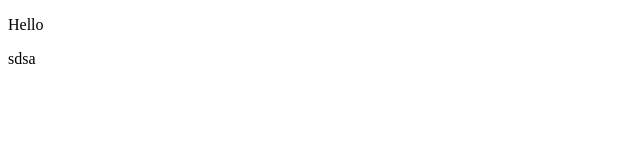
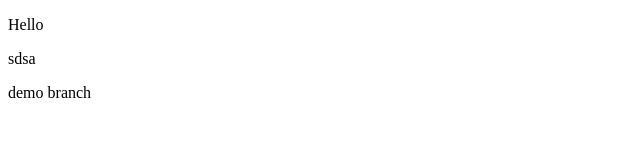
Before and after one commit to RishiSinghai/Test, a plain HTML site: page index.html in a window 1280 px wide. Shown: the whole page, without its empty margins (0-640 px from the left). Drawn offline with Linux system fonts and the light colour scheme.

Commit message:
demo commoit

```diff
--- a/index.html
+++ b/index.html
@@ -9,5 +9,7 @@
 <body>
     <p>Hello</p>
     <p>sdsa</p>
+
+    <p>demo branch</p>
 </body>
 </html>
```
